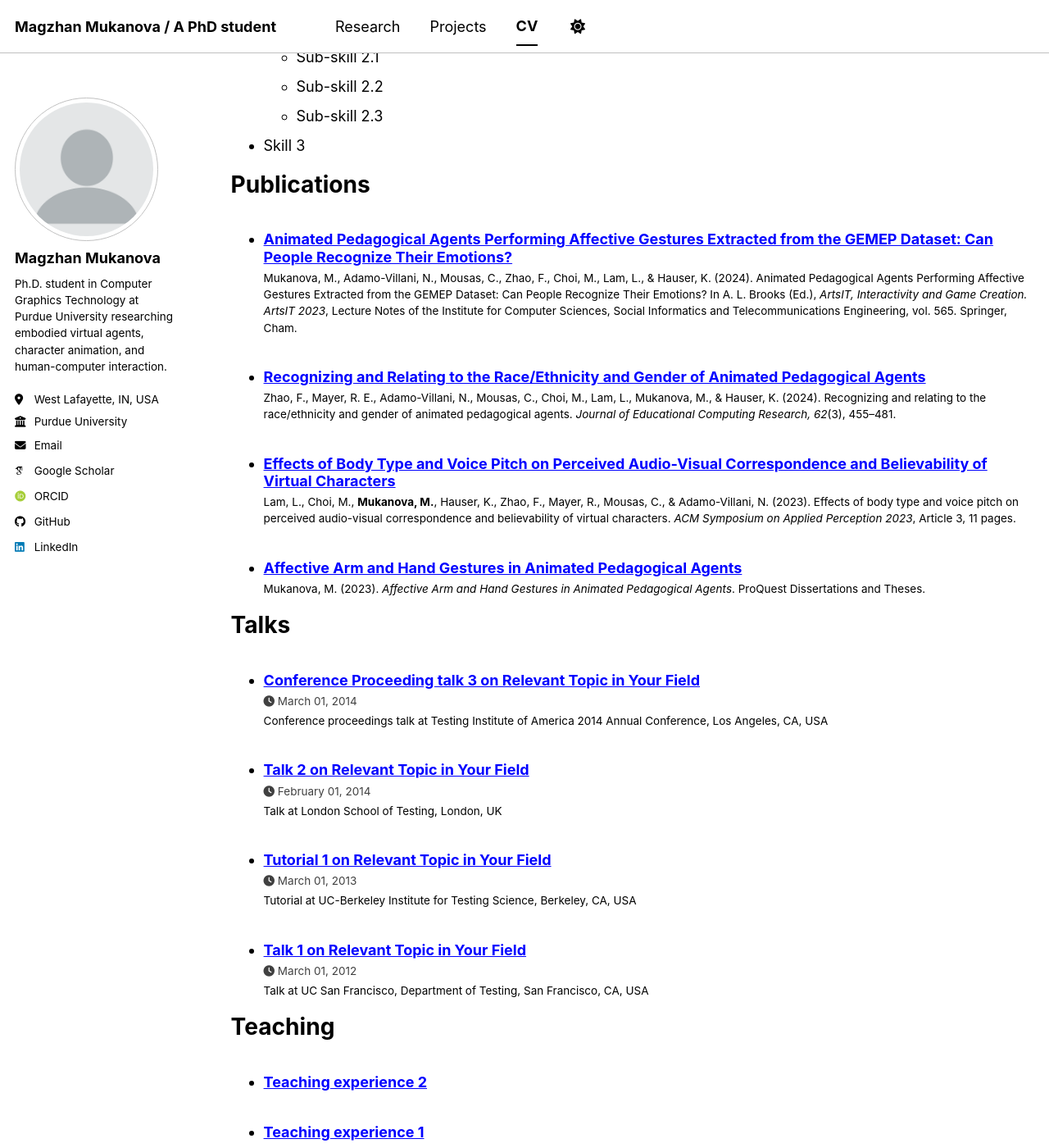
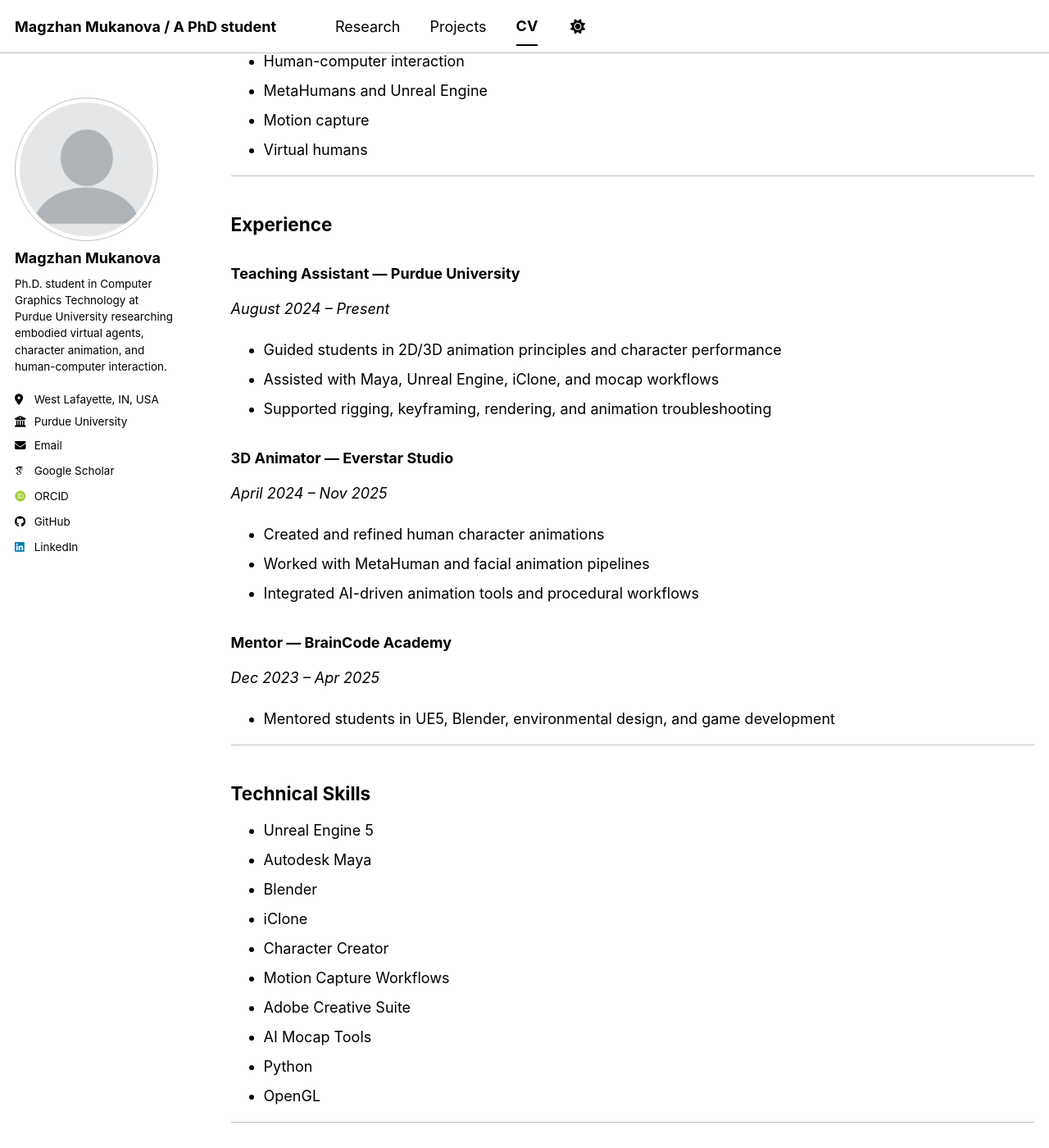
Before and after one commit to magimn00/magimn00.github.io, a Jekyll site: the page built from _pages/cv.md, in a window 1280 px wide and 1400 px high, scrolled down 873 px. Shown: the whole window at 82% size. Built offline with Jekyll 4.4.1, drawn with Linux system fonts in a browser that asks for light colours; some web fonts are replaced; a script bundle is joined from its source files by our own code; library files that are not in the unit come from our copies; some of the changed text lies outside the part shown.

Commit message:
Revise CV with additional education and experience
Updated CV with new education, experience, research interests, and technical skills sections.

```diff
--- a/_pages/cv.md
+++ b/_pages/cv.md
@@ -3,62 +3,88 @@
 title: "CV"
 permalink: /cv/
 author_profile: true
-redirect_from:
-  - /resume
 ---
 
-{% include base_path %}
+# Curriculum Vitae
 
-Education
-======
-* Ph.D in Version Control Theory, GitHub University, 2018 (expected)
-* M.S. in Jekyll, GitHub University, 2014
-* B.S. in GitHub, GitHub University, 2012
+[Download CV](/files/CV.pdf)
 
-Work experience
-======
-* Spring 2024: Academic Pages Collaborator
-  * GitHub University
-  * Duties includes: Updates and improvements to template
-  * Supervisor: The Users
+## Education
 
-* Fall 2015: Research Assistant
-  * GitHub University
-  * Duties included: Merging pull requests
-  * Supervisor: Professor Hub
+### Purdue University
+**Ph.D. in Technology**
+West Lafayette, IN
+Expected 2027
 
-* Summer 2015: Research Assistant
-  * GitHub University
-  * Duties included: Tagging issues
-  * Supervisor: Professor Git
+Research focuses on embodied virtual agents, behavioral animation, personality expression, and human-computer interaction using MetaHumans, Unreal Engine, and motion-capture systems.
 
-Skills
-======
-* Skill 1
-* Skill 2
-  * Sub-skill 2.1
-  * Sub-skill 2.2
-  * Sub-skill 2.3
-* Skill 3
+### Purdue University
+**M.S. in Technology**
+West Lafayette, IN
+2023
+GPA: 3.97
 
-Publications
-======
-  <ul>{% for post in site.publications reversed %}
-    {% include archive-single-cv.html %}
-  {% endfor %}</ul>
+---
 
-Talks
-======
-  <ul>{% for post in site.talks reversed %}
-    {% include archive-single-talk-cv.html  %}
-  {% endfor %}</ul>
+## Research Interests
 
-Teaching
-======
-  <ul>{% for post in site.teaching reversed %}
-    {% include archive-single-cv.html %}
-  {% endfor %}</ul>
+- Embodied virtual agents
+- Behavioral animation
+- Personality expression
+- Human-computer interaction
+- MetaHumans and Unreal Engine
+- Motion capture
+- Virtual humans
 
-Service and leadership
-======
-* Currently signed in to 43 different slack teams
+---
+
+## Experience
+
+### Teaching Assistant — Purdue University
+*August 2024 – Present*
+
+- Guided students in 2D/3D animation principles and character performance
+- Assisted with Maya, Unreal Engine, iClone, and mocap workflows
+- Supported rigging, keyframing, rendering, and animation troubleshooting
+
+### 3D Animator — Everstar Studio
+*April 2024 – Nov 2025*
+
+- Created and refined human character animations
+- Worked with MetaHuman and facial animation pipelines
+- Integrated AI-driven animation tools and procedural workflows
+
+### Mentor — BrainCode Academy
+*Dec 2023 – Apr 2025*
+
+- Mentored students in UE5, Blender, environmental design, and game development
+
+---
+
+## Technical Skills
+
+- Unreal Engine 5
+- Autodesk Maya
+- Blender
+- iClone
+- Character Creator
+- Motion Capture Workflows
+- Adobe Creative Suite
+- AI Mocap Tools
+- Python
+- OpenGL
+
+---
+
+## Languages
+
+- Russian (Native)
+- Kazakh (Native)
+- English (Advanced)
+- German (Beginner)
+
+---
+
+## Publications
+
+See the [Publications](/publications/) page for a complete list of papers and research projects.
```
